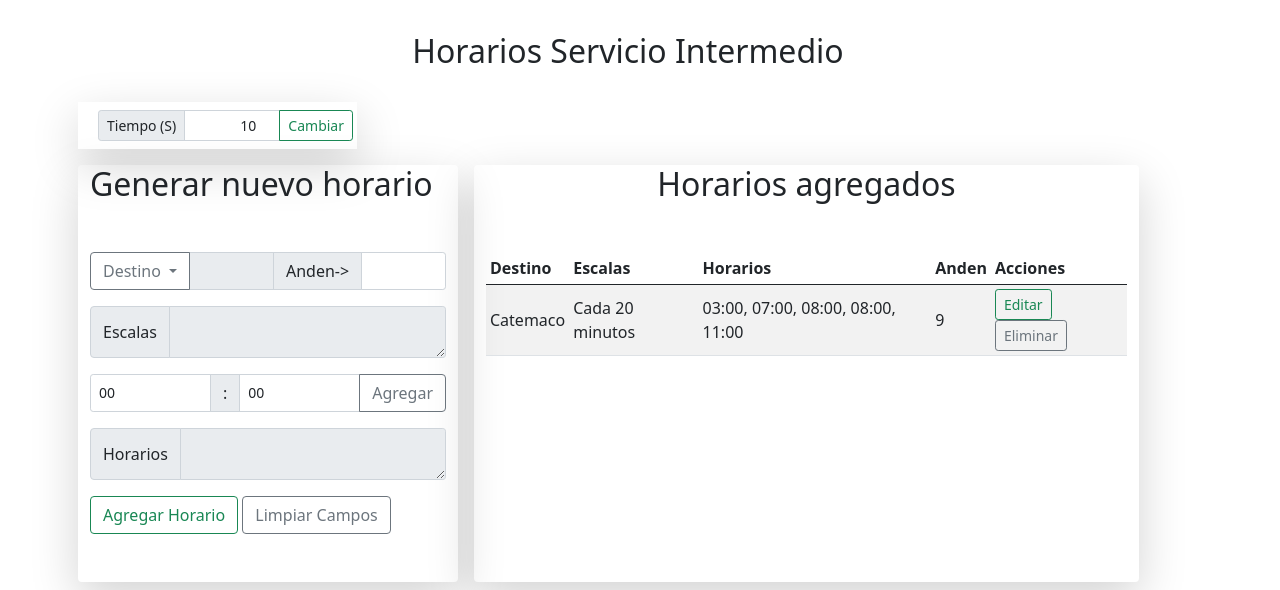
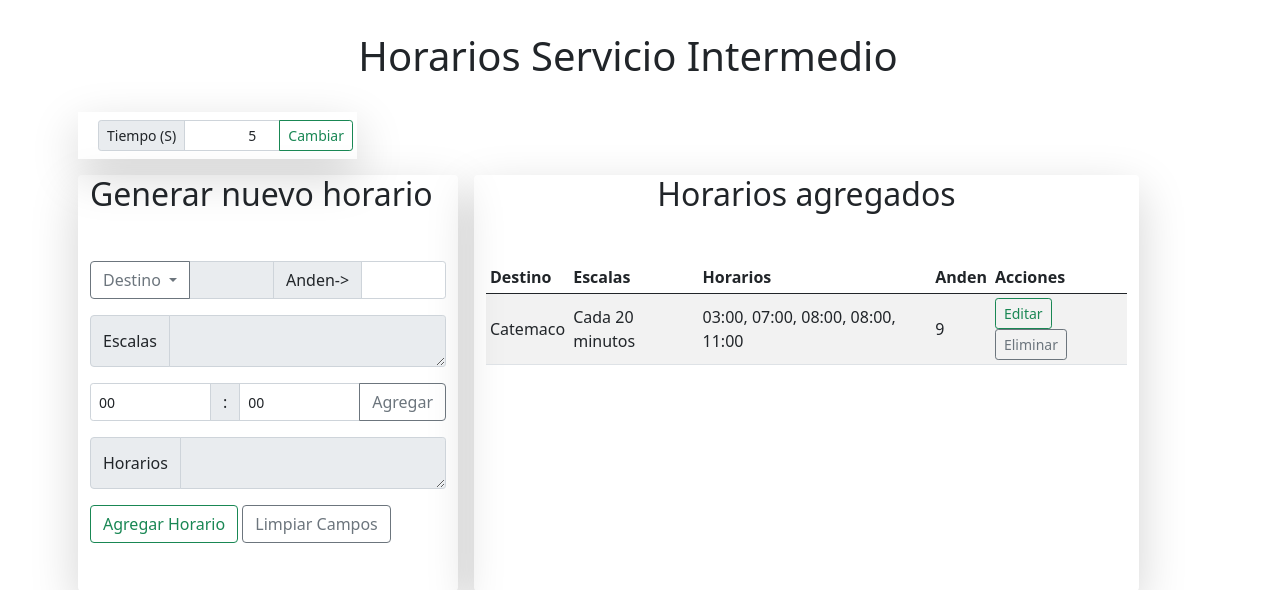
Before and after one commit to camacho999/adov2, a Flask app: page /horarios in a window 1280 px wide. Shown: the part 56-646 px from the top of the page. Run offline with Flask 2, Linux system fonts and the light colour scheme; data comes from the database, SQL or seed files in the repository; both versions use the stored data as it was after the commit.

Commit message:
se realiza ajuste de template horarios

```diff
--- a/app.py
+++ b/app.py
@@ -156,7 +156,7 @@ def horarios():
         flash(mensaje)
         return redirect(url_for('horarios'))
 
-    return render_template('horarios.html', horarios = Horarios.query, corridas = Corrida.query)
+    return render_template('horarios.html', horarios = Horarios.query, corridas = Corrida.query, time = Time.query.first())
 
 @app.route('/edith/<id>', methods = ['GET','POST']) # Ruta para modificacion de Horarios
 def edit(id):
--- a/templates/horarios.html
+++ b/templates/horarios.html
@@ -14,7 +14,7 @@
       <!--------Contenido del titulo------------->
 
       <div class="row justify-content-center mb-3">
-        <h2 class=" d-flex justify-content-center title">Horarios Servicio Intermedio</h2>
+        <h1 class=" d-flex justify-content-center">Horarios Servicio Intermedio</h1>
       </div>
 
       <!---------Ajustador de tiempo de transición---------->
@@ -24,7 +24,7 @@
             <div class="input-group input-group-sm m-2">
 
               <span class="input-group-text" id="inputGroup-sizing-sm">Tiempo (S)</span>
-              <input type="number" class="form-control text-end" name="time" value="10" required>
+              <input type="number" class="form-control text-end" name="time" value="{{time.time}}" required>
               <button class="btn btn-outline-success" type="submit">Cambiar</button>
 
             </div>
```
Also changed, not shown: database.db.
